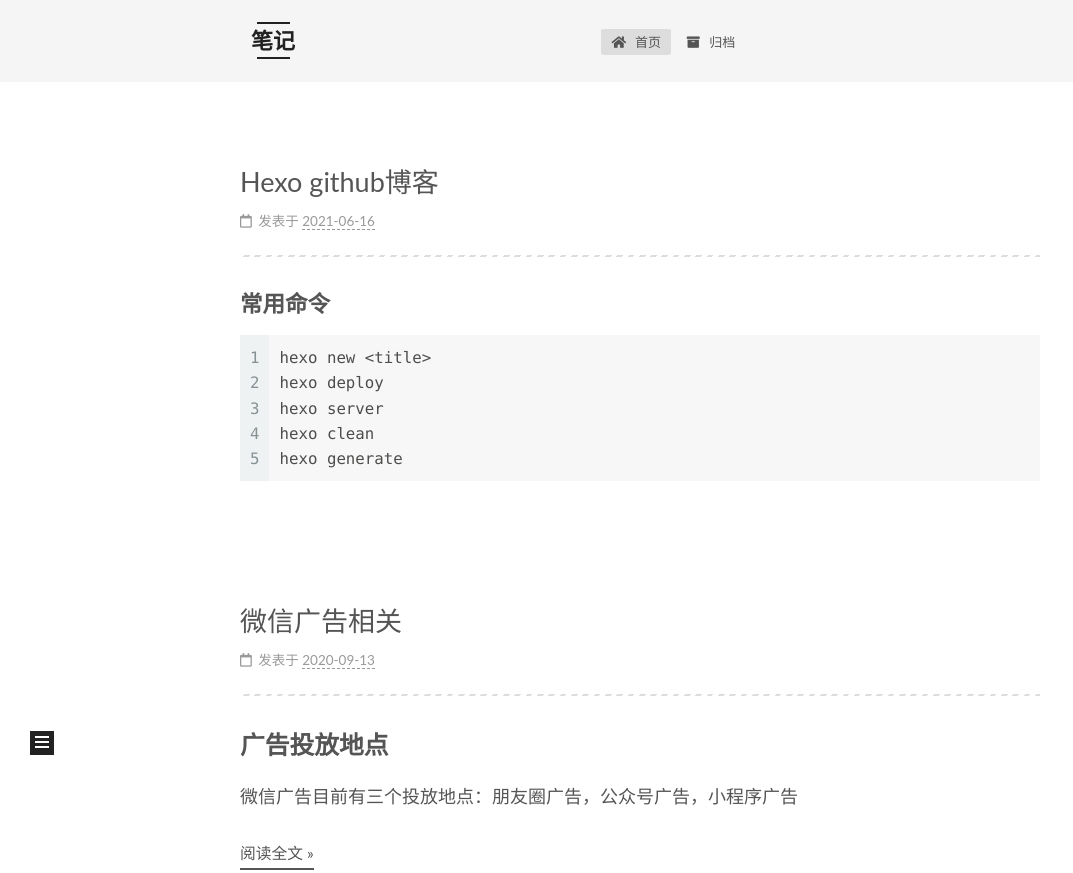
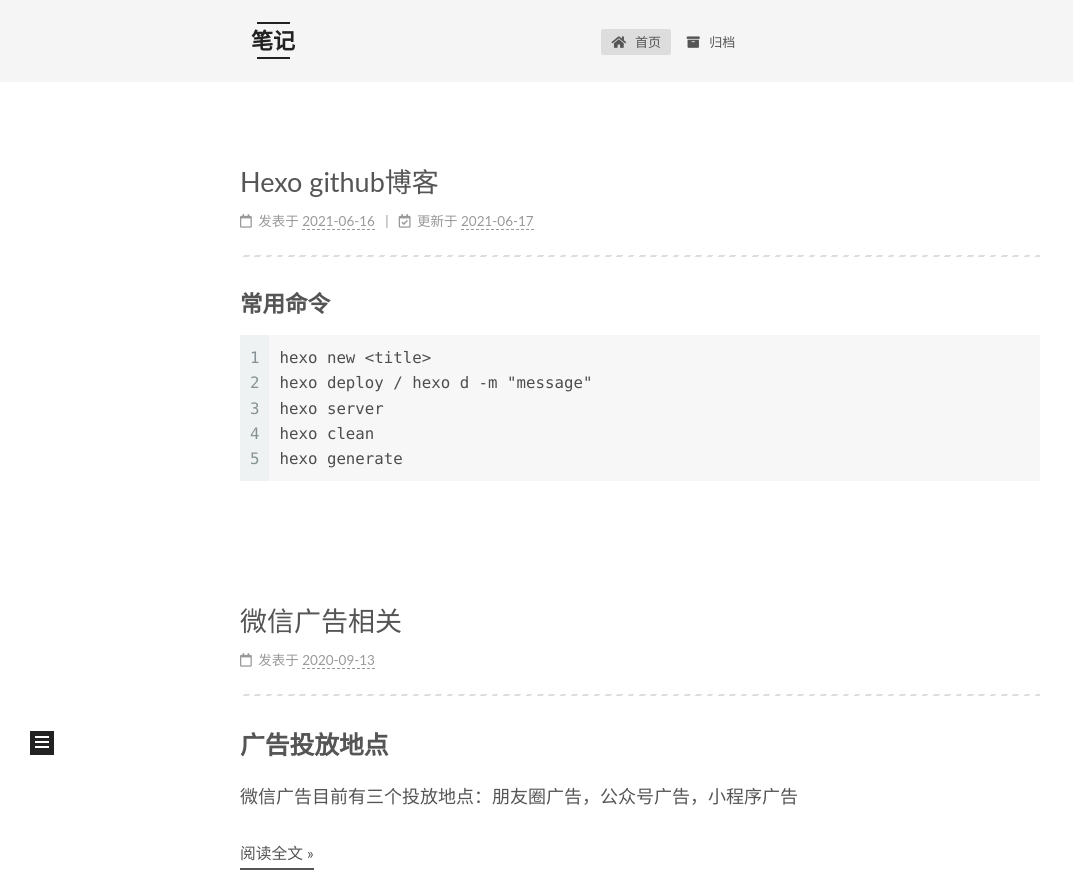
Before and after one commit to ruijie20/ruijie20.github.io, a plain HTML site: page index.html in a window 1280 px wide. Shown: the top 873 px of the page, without its empty margins (0-1073 px from the left). Drawn offline with Linux system fonts and the light colour scheme.

Commit message:
add hexo

```diff
--- a/css/main.css
+++ b/css/main.css
@@ -1169,7 +1169,7 @@ pre .javascript .function {
 }
 .links-of-author a::before,
 .links-of-author span.exturl::before {
-  background: #94ffeb;
+  background: #c20dd6;
   border-radius: 50%;
   content: ' ';
   display: inline-block;
--- a/index.html
+++ b/index.html
@@ -169,9 +169,15 @@
               </span>
               <span class="post-meta-item-text">发表于</span>
 
-
-              <time title="创建时间：2021-06-16 16:04:08 / 修改时间：16:11:33" itemprop="dateCreated datePublished" datetime="2021-06-16T16:04:08+08:00">2021-06-16</time>
+              <time title="创建时间：2021-06-16 16:04:08" itemprop="dateCreated datePublished" datetime="2021-06-16T16:04:08+08:00">2021-06-16</time>
             </span>
+              <span class="post-meta-item">
+                <span class="post-meta-item-icon">
+                  <i class="far fa-calendar-check"></i>
+                </span>
+                <span class="post-meta-item-text">更新于</span>
+                <time title="修改时间：2021-06-17 14:52:08" itemprop="dateModified" datetime="2021-06-17T14:52:08+08:00">2021-06-17</time>
+              </span>
 
 
 
@@ -185,7 +191,7 @@
 
 
           <hr>
-<h3 id="常用命令"><a href="#常用命令" class="headerlink" title="常用命令"></a>常用命令</h3><figure class="highlight plain"><table><tr><td class="gutter"><pre><span class="line">1</span><br><span class="line">2</span><br><span class="line">3</span><br><span class="line">4</span><br><span class="line">5</span><br></pre></td><td class="code"><pre><span class="line">hexo new &lt;title&gt;</span><br><span class="line">hexo deploy</span><br><span class="line">hexo server</span><br><span class="line">hexo clean</span><br><span class="line">hexo generate</span><br></pre></td></tr></table></figure>
+<h3 id="常用命令"><a href="#常用命令" class="headerlink" title="常用命令"></a>常用命令</h3><figure class="highlight plain"><table><tr><td class="gutter"><pre><span class="line">1</span><br><span class="line">2</span><br><span class="line">3</span><br><span class="line">4</span><br><span class="line">5</span><br></pre></td><td class="code"><pre><span class="line">hexo new &lt;title&gt;</span><br><span class="line">hexo deploy &#x2F; hexo d -m &quot;message&quot;</span><br><span class="line">hexo server</span><br><span class="line">hexo clean</span><br><span class="line">hexo generate</span><br></pre></td></tr></table></figure>
 
 
     </div>
```
Also changed, not shown: 2021/06/16/hexoInit/hexoInit-hexo/index.html (+12 -6 lines).
